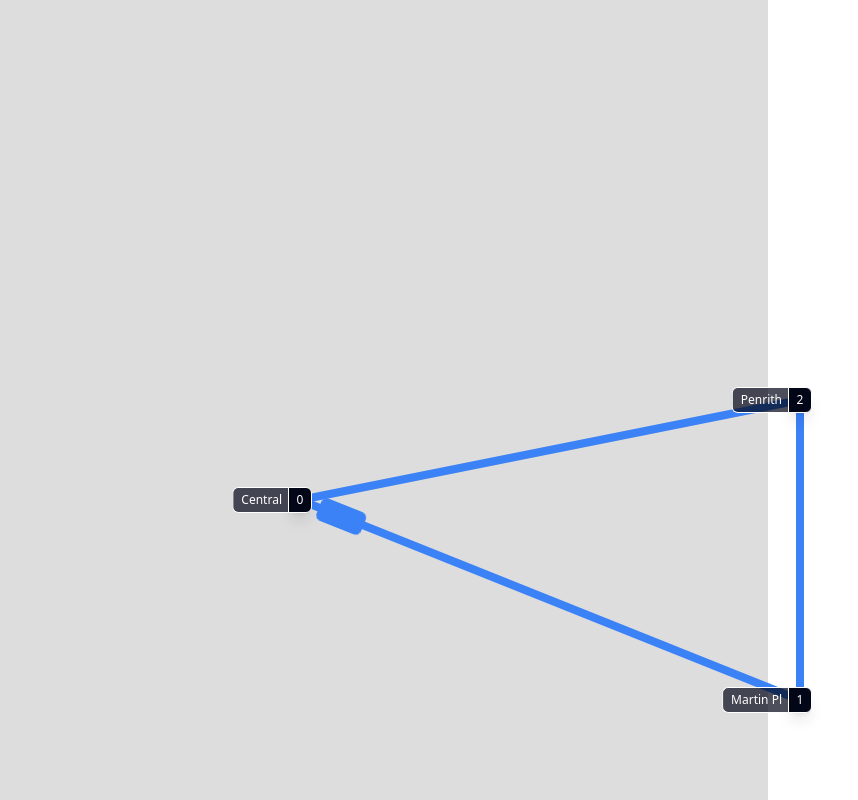
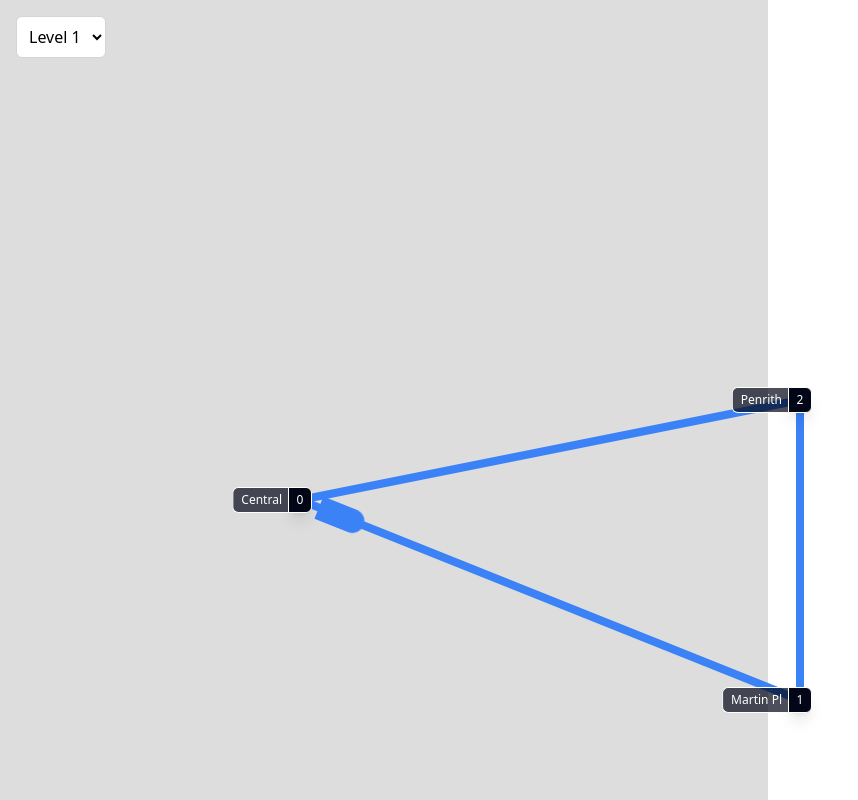
Before and after one commit to sophiek192/trackorithms, a React (Vite) app: page /1 in a window 1280 px wide. Shown: the whole page, without its empty margins (0-858 px from the left). Built offline with nearby package versions, Linux system fonts and the light colour scheme.

Commit message:
refactor to use context

```diff
--- /dev/null
+++ b/src/pages/Game/LevelSelector.tsx
@@ -0,0 +1,33 @@
+import LEVEL1 from "./levels/level1";
+import LEVEL2 from "./levels/level2";
+import LEVEL3 from "./levels/level3";
+import useTrain from "./useTrain";
+
+const LEVELS = [
+  { name: "Level 1", level: LEVEL1 },
+  { name: "Level 2", level: LEVEL2 },
+  { name: "Level 3", level: LEVEL3 },
+];
+
+export default function LevelSelector() {
+  const { setMap, jumpToStation, cancelAllAnimations } = useTrain();
+
+  return (
+    <div className="absolute top-0 left-0 p-4">
+      <select
+        className="p-2 bg-white rounded-md border border-gray-300"
+        onChange={(e) => {
+          setMap(LEVELS[parseInt(e.target.value)].level);
+          cancelAllAnimations();
+          jumpToStation(0);
+        }}
+      >
+        {LEVELS.map(({ name }, index) => (
+          <option key={name} value={index}>
+            {name}
+          </option>
+        ))}
+      </select>
+    </div>
+  );
+}
--- a/src/pages/Game/Map.tsx
+++ b/src/pages/Game/Map.tsx
@@ -1,6 +1,5 @@
 import { useEffect } from "react";
 
-import LEVEL1 from "./level1";
 import Track from "./Track";
 import Station from "./Station";
 
@@ -8,7 +7,7 @@ import Train from "./Train";
 import useTrain from "./useTrain";
 
 export default function Map() {
-  const { map, scope, trainX, trainY, trainYaw, setTrainStationId } = useTrain(LEVEL1);
+  const { map, scope, trainX, trainY, trainYaw, setTrainStationId } = useTrain();
 
   useEffect(() => {
     const interval = setInterval(() => {
@@ -22,8 +21,8 @@ export default function Map() {
     <>
       <div className="relative w-[60%] bg-[#ddd]">
         <Train ref={scope} x={trainX} y={trainY} yaw={trainYaw} />
-        {map.stations.map((_, index) => (
-          <Station key={index} id={index} stations={map} />
+        {map.stations.map(({ x, y }, index) => (
+          <Station key={`${index}-${x}-${y}`} id={index} stations={map} />
         ))}
         {map.connections.map(([from, to], index) => (
           <Track key={index} stations={map} from={from} to={to} />
--- a/src/pages/Game/Train.tsx
+++ b/src/pages/Game/Train.tsx
@@ -17,7 +17,7 @@ const Train = forwardRef(
     return (
       <motion.div
         ref={ref as AnimationScope}
-        className="w-12 h-6 bg-blue-500 z-50 absolute rounded-md"
+        className="w-12 h-6 bg-blue-500 z-50 absolute rounded-r-full"
         style={{
           x,
           y,
--- a/src/pages/Game/index.tsx
+++ b/src/pages/Game/index.tsx
@@ -1,11 +1,16 @@
 import CodeEditor from "./CodeEditor";
+import LevelSelector from "./LevelSelector";
 import Map from "./Map";
+import TrainContextProvider from "./trainContext";
 
 export default function Game() {
   return (
-    <div className="w-full h-screen flex flex-row">
-      <Map />
-      <CodeEditor />
-    </div>
+    <TrainContextProvider>
+      <div className="w-screen h-screen flex flex-row">
+        <Map />
+        <CodeEditor />
+        <LevelSelector />
+      </div>
+    </TrainContextProvider>
   );
 }
--- /dev/null
+++ b/src/pages/Game/levels/level1.ts
@@ -0,0 +1,16 @@
+import { MapType } from "../../../types/MapType";
+
+const LEVEL1 = {
+  stations: [
+    { x: 300, y: 500, name: "Central" },
+    { x: 800, y: 700, name: "Martin Pl" },
+    { x: 800, y: 400, name: "Penrith" },
+  ],
+  connections: [
+    [0, 1],
+    [1, 2],
+    [0, 2],
+  ],
+} as const satisfies MapType;
+
+export default LEVEL1;
--- /dev/null
+++ b/src/pages/Game/levels/level2.ts
@@ -0,0 +1,16 @@
+import { MapType } from "../../../types/MapType";
+
+const LEVEL2 = {
+  stations: [
+    { x: 100, y: 200, name: "Tokyo" },
+    { x: 500, y: 400, name: "Kyoto" },
+    { x: 300, y: 600, name: "Penrith" },
+  ],
+  connections: [
+    [0, 1],
+    [1, 2],
+    [0, 2],
+  ],
+} as const satisfies MapType;
+
+export default LEVEL2;
--- a/src/pages/Game/level1.ts
+++ b/src/pages/Game/levels/level3.ts
@@ -1,6 +1,6 @@
-import { MapType } from "../../types/MapType";
+import { MapType } from "../../../types/MapType";
 
-const STATIONS = {
+const LEVEL3 = {
   stations: [
     { x: 300, y: 500, name: "Central" },
     { x: 800, y: 700, name: "Martin Pl" },
@@ -13,4 +13,4 @@ const STATIONS = {
   ],
 } as const satisfies MapType;
 
-export default STATIONS;
+export default LEVEL3;
--- /dev/null
+++ b/src/pages/Game/trainContext.tsx
@@ -0,0 +1,112 @@
+import { createContext, useCallback, useEffect, useState } from "react";
+import { MapType } from "../../types/MapType";
+import { MotionValue, useAnimate, useMotionValue, useSpring } from "framer-motion";
+import LEVEL1 from "./levels/level1";
+
+type TrainContextType = {
+  map: MapType;
+  setMap: React.Dispatch<React.SetStateAction<MapType>>;
+  scope: React.RefObject<HTMLDivElement>;
+  trainX: MotionValue<number>;
+  trainY: MotionValue<number>;
+  trainYaw: MotionValue<number>;
+  trainStationId: number;
+  setTrainStationId: React.Dispatch<React.SetStateAction<number>>;
+  trainDrive: (destination: { x: number; y: number }) => Promise<void>;
+  trainDriveBackwards: (destination: { x: number; y: number }) => Promise<void>;
+  trainJump: (destination: { x: number; y: number }) => void;
+  jumpToStation: (id: number) => void;
+  cancelAllAnimations: () => void;
+};
+
+export const TrainContext = createContext<TrainContextType | null>(null);
+
+export default function TrainContextProvider({ children }: { children: React.ReactNode }) {
+  // map
+  const [map, setMap] = useState<MapType>(LEVEL1);
+
+  // for animating the train
+  const [scope, animate] = useAnimate();
+
+  const [trainStationId, setTrainStationId] = useState<number>(0);
+
+  const trainX = useSpring(map.stations[0].x, { damping: 100, stiffness: 150 });
+  const trainY = useSpring(map.stations[0].y, { damping: 100, stiffness: 150 });
+  const trainYaw = useMotionValue(0);
+
+  // drive the train to a destination
+  const trainDrive = useCallback(
+    async (destination: { x: number; y: number }) => {
+      const angle =
+        (Math.atan2(destination.y - trainY.get(), destination.x - trainX.get()) * (180 / Math.PI)) %
+        360;
+
+      await animate(trainYaw, angle >= 0 ? angle : angle + 360);
+      animate(trainX, destination.x);
+      animate(trainY, destination.y);
+    },
+    [animate, trainX, trainY, trainYaw]
+  );
+
+  const trainDriveBackwards = useCallback(
+    async (destination: { x: number; y: number }) => {
+      const angle =
+        (Math.atan2(destination.y - trainY.get(), destination.x - trainX.get()) * (180 / Math.PI) +
+          180) %
+        360;
+
+      await animate(trainYaw, angle >= 0 ? angle : angle + 360);
+      animate(trainX, destination.x);
+      animate(trainY, destination.y);
+    },
+    [animate, trainX, trainY, trainYaw]
+  );
+
+  useEffect(() => {
+    // when trainStationId changes, move the train to the new station
+    trainDrive(map.stations[trainStationId]);
+  }, [map.stations, trainDrive, trainStationId]);
+
+  const trainJump = useCallback(
+    (destination: { x: number; y: number }) => {
+      trainX.jump(destination.x);
+      trainY.jump(destination.y);
+    },
+    [trainX, trainY]
+  );
+
+  const jumpToStation = useCallback(
+    (id: number) => {
+      trainJump(map.stations[id]);
+    },
+    [map.stations, trainJump]
+  );
+
+  const cancelAllAnimations = useCallback(() => {
+    trainX.stop();
+    trainY.stop();
+    trainYaw.stop();
+  }, [trainX, trainY, trainYaw]);
+
+  return (
+    <TrainContext.Provider
+      value={{
+        map,
+        setMap,
+        scope,
+        trainX,
+        trainY,
+        trainYaw,
+        trainStationId,
+        setTrainStationId,
+        trainDrive,
+        trainDriveBackwards,
+        trainJump,
+        jumpToStation,
+        cancelAllAnimations,
+      }}
+    >
+      {children}
+    </TrainContext.Provider>
+  );
+}
--- a/src/pages/Game/useTrain.ts
+++ b/src/pages/Game/useTrain.ts
@@ -1,48 +1,10 @@
-import { useCallback, useEffect, useState } from "react";
-import { MapType } from "../../types/MapType";
-import { useAnimate, useMotionValue, useSpring } from "framer-motion";
+import { useContext } from "react";
+import { TrainContext } from "./trainContext";
 
-export default function useTrain(initialMap: MapType) {
-  // map
-  const [map, setMap] = useState<MapType>(initialMap);
-
-  // for animating the train
-  const [scope, animate] = useAnimate();
-
-  const [trainStationId, setTrainStationId] = useState<number>(0);
-
-  const trainX = useSpring(map.stations[0].x, { damping: 100, stiffness: 150 });
-  const trainY = useSpring(map.stations[0].y, { damping: 100, stiffness: 150 });
-  const trainYaw = useMotionValue(0);
-
-  // drive the train to a destination
-  const trainDrive = useCallback(
-    async (destination: { x: number; y: number }) => {
-      const angle =
-        (Math.atan2(destination.y - trainY.get(), destination.x - trainX.get()) * (180 / Math.PI)) %
-        180;
-
-      await animate(trainYaw, angle >= 0 ? angle : angle + 180);
-      animate(trainX, destination.x);
-      animate(trainY, destination.y);
-    },
-    [animate, trainX, trainY, trainYaw]
-  );
-
-  useEffect(() => {
-    // when trainStationId changes, move the train to the new station
-    trainDrive(map.stations[trainStationId]);
-  }, [map.stations, trainDrive, trainStationId]);
-
-  return {
-    map,
-    setMap,
-    scope,
-    trainX,
-    trainY,
-    trainYaw,
-    trainStationId,
-    setTrainStationId,
-    trainDrive,
-  };
+export default function useTrain() {
+  const context = useContext(TrainContext);
+  if (!context) {
+    throw new Error("useTrain must be used within a TrainContextProvider");
+  }
+  return context;
 }
```
